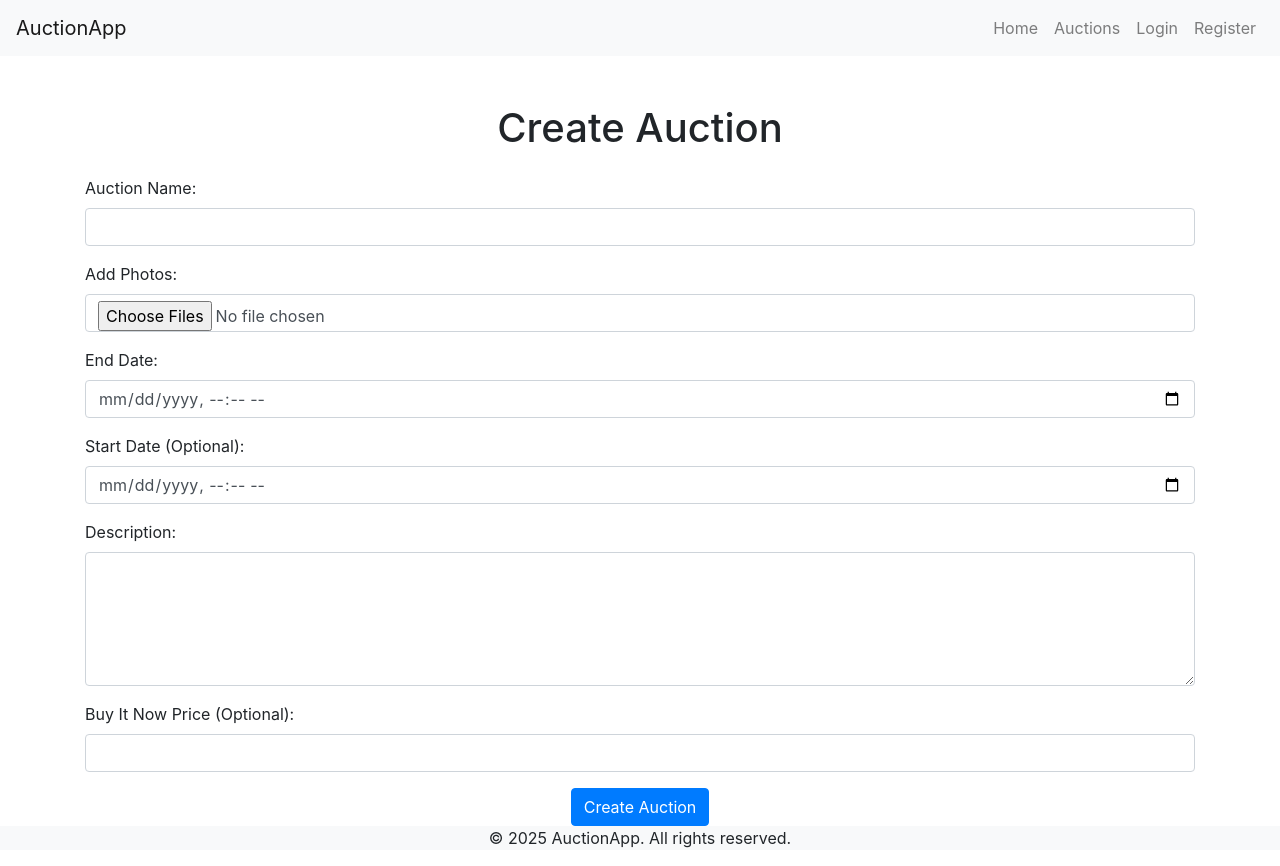
After one commit to Cbushcun/auction-app, a Flask app: page /auctions/create in a window 1280 px wide. The commit adds this page. Run offline with Flask 3, Linux system fonts and the light colour scheme; some libraries are stand-ins or nearby versions.

Commit message:
refactor routes and templates; add create auction page and update navbar

```diff
--- a/app/routes/routes.py
+++ b/app/routes/routes.py
@@ -47,6 +47,10 @@ def register():
 def auctions():
     return render_template('pages/auctions.html')
 
+@app.route('/auctions/create', methods=['GET', 'POST'])
+def create_auction():
+    return render_template('pages/create_auction.html')
+
 @app.route('/404', methods=['GET'])
 def error_404():
     return render_template('errors/404.html')
--- a/app/templates/components/navbar.html
+++ b/app/templates/components/navbar.html
@@ -33,9 +33,10 @@
 				</a>
 				<div class="dropdown-menu" aria-labelledby="navbarDropdownMenuLink">
 					<a href="#" class="dropdown-item">Profile</a>
+					<a href="#" class="dropdown-item">Messages</a>
+					<a href="#" class="dropdown-item">Orders</a>
+					<a href="/auctions/create" class="dropdown-item">Create Auction</a>
 					<a href="#" class="dropdown-item">Settings</a>
-					<a href="#" class="dropdown-item">Orders</a>
-					<a href="#" class="dropdown-item">Messages</a>
 					<a href="/logout" class="dropdown-item">Logout</a>
 				</div>
 			</li>
--- /dev/null
+++ b/app/templates/pages/create_auction.html
@@ -0,0 +1,102 @@
+<!DOCTYPE html>
+<html lang="en">
+	{% include "components/head.html" %}
+	<body>
+		{% include "components/navbar.html" %}
+		<div class="container mt-5">
+			<h1 class="text-center mb-4">Create Auction</h1>
+			<form
+				action="/create-auction"
+				method="POST"
+				enctype="multipart/form-data"
+			>
+				<!-- Auction Name -->
+				<div class="mb-3">
+					<label for="auction-name" class="form-label">Auction Name:</label>
+					<input
+						type="text"
+						class="form-control"
+						id="auction-name"
+						name="name"
+						required
+					/>
+				</div>
+
+				<!-- Photos -->
+				<div class="mb-3">
+					<label for="auction-photos" class="form-label">Add Photos:</label>
+					<input
+						type="file"
+						class="form-control"
+						id="auction-photos"
+						name="photos"
+						accept="image/*"
+						multiple
+						required
+					/>
+				</div>
+
+				<!-- End Date -->
+				<div class="mb-3">
+					<label for="end-date" class="form-label">End Date:</label>
+					<input
+						type="datetime-local"
+						class="form-control"
+						id="end-date"
+						name="end_date"
+						required
+					/>
+				</div>
+
+				<!-- Optional Start Date -->
+				<div class="mb-3">
+					<label for="start-date" class="form-label"
+						>Start Date (Optional):</label
+					>
+					<input
+						type="datetime-local"
+						class="form-control"
+						id="start-date"
+						name="start_date"
+					/>
+				</div>
+
+				<!-- Description -->
+				<div class="mb-3">
+					<label for="description" class="form-label">Description:</label>
+					<textarea
+						class="form-control"
+						id="description"
+						name="description"
+						rows="5"
+						required
+					></textarea>
+				</div>
+
+				<!-- Optional Buy It Now Price -->
+				<div class="mb-3">
+					<label for="buy-it-now" class="form-label"
+						>Buy It Now Price (Optional):</label
+					>
+					<input
+						type="number"
+						class="form-control"
+						id="buy-it-now"
+						name="buy_it_now"
+						step="0.01"
+						min="0"
+					/>
+				</div>
+
+				<!-- Submit Button -->
+				<div class="text-center">
+					<button type="submit" class="btn btn-primary">Create Auction</button>
+				</div>
+			</form>
+		</div>
+
+		<!-- Bootstrap JS Bundle -->
+		{% include "components/footer.html" %} {% include "components/scripts.html"
+		%}
+	</body>
+</html>
```
